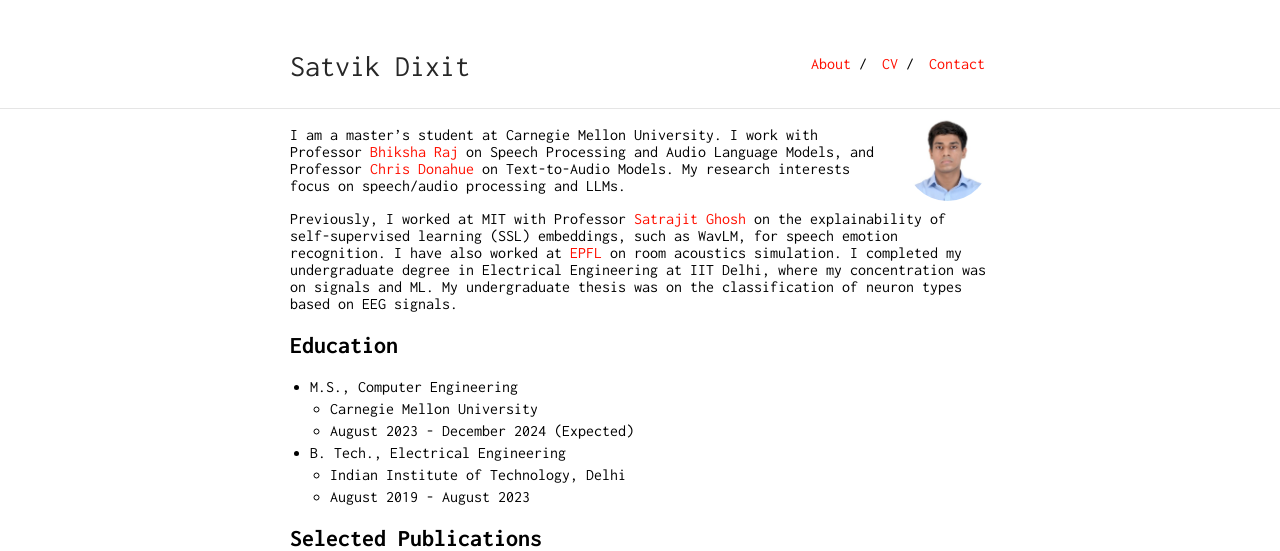
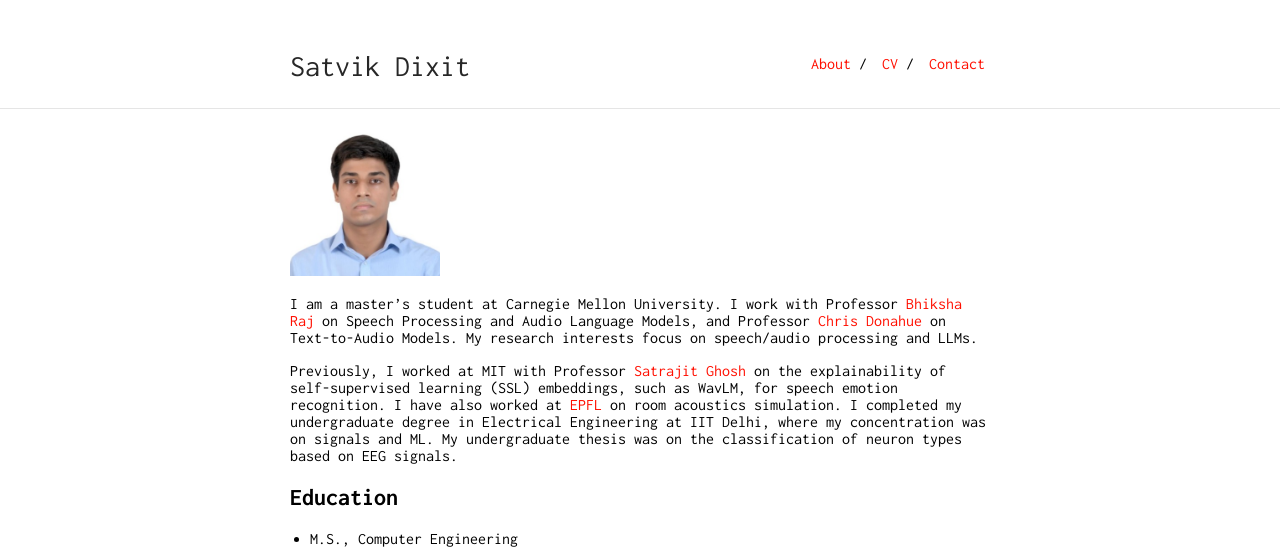
Before and after one commit to satvik-dixit/satvik-dixit.github.io, a Jekyll site: the page built from index.md, in a window 1280 px wide. Shown: the top 551 px of the page. Built offline with Jekyll 4.4.1, drawn with Linux system fonts in a browser that asks for light colours; grey boxes are pictures that could not be loaded.

Commit message:
Update index.md

```diff
--- a/index.md
+++ b/index.md
@@ -2,7 +2,7 @@
 layout: default
 ---
 
-![Profile Picture](/assets/img/profile.jpg){:.profile-picture}
+<img src="/assets/img/profile.jpg" alt="Profile" style="width: 150px;">
 
 I am a master's student at Carnegie Mellon University. I work with Professor [Bhiksha Raj](https://cmu-mlsp.github.io/team/bhiksha_raj) on Speech Processing and Audio Language Models, and Professor [Chris Donahue](https://chrisdonahue.com/) on Text-to-Audio Models. My research interests focus on speech/audio processing and LLMs.
 
@@ -21,7 +21,7 @@ Previously, I worked at MIT with Professor [Satrajit Ghosh](https://sensein.grou
 ## Selected Publications
 
 <div class="publication">
-  <img src="/assets/img/paper_1.jpg" alt="Speech Emotion Recognition Preview" class="publication-image">
+  <img src="/assets/img/paper_1.png" alt="Speech Emotion Recognition Preview" class="publication-image" style="width: 300px;">
   <div class="publication-content">
     <h4>Explaining Deep Learning Embeddings for Speech Emotion Recognition by Predicting Interpretable Acoustic Features</h4>
     <p><strong>Satvik Dixit</strong>, Daniel M. Low, Gasser Elbanna, Fabio Catania, Satrajit S. Ghosh</p>
@@ -33,7 +33,7 @@ Previously, I worked at MIT with Professor [Satrajit Ghosh](https://sensein.grou
   </div>
 </div>
 <div class="publication">
-  <img src="/assets/img/paper_2.jpg" alt="Speaker Representations Preview" class="publication-image">
+  <img src="/assets/img/paper_2.png" alt="Speaker Representations Preview" class="publication-image" style="width: 300px;">
   <div class="publication-content">
     <h4>Improving Speaker Representations Using Contrastive Losses on Multi-scale Features</h4>
     <p><strong>Satvik Dixit</strong>, Massa Baali, Rita Singh, Bhiksha Raj</p>
@@ -45,7 +45,7 @@ Previously, I worked at MIT with Professor [Satrajit Ghosh](https://sensein.grou
   </div>
 </div>
 <div class="publication">
-  <img src="/assets/img/paper_3.jpg" alt="Vision Language Models Preview" class="publication-image">
+  <img src="/assets/img/paper_3.png" alt="Vision Language Models Preview" class="publication-image" style="width: 300px;">
   <div class="publication-content">
     <h4>Vision Language Models Are Few-Shot Audio Spectrogram Classifiers</h4>
     <p><strong>Satvik Dixit</strong>, Laurie Heller, Chris Donahue</p>
@@ -56,7 +56,7 @@ Previously, I worked at MIT with Professor [Satrajit Ghosh](https://sensein.grou
   </div>
 </div>
 <div class="publication">
-  <img src="/assets/img/paper_4.jpg" alt="MACE Preview" class="publication-image">
+  <img src="/assets/img/paper_4.png" alt="MACE Preview" class="publication-image" style="width: 300px;">
   <div class="publication-content">
     <h4>MACE: Leveraging Audio for Evaluating Audio Captioning Systems</h4>
     <p><strong>Satvik Dixit</strong>, Soham Deshmukh, Bhiksha Raj</p>
```
